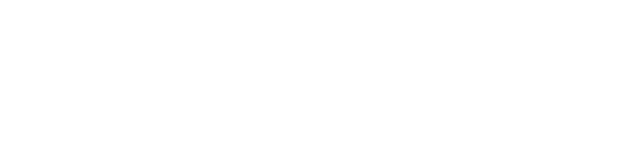
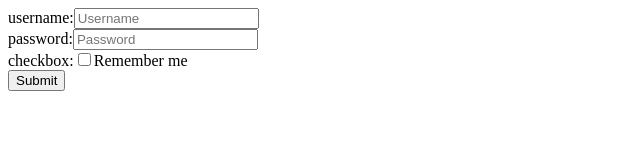
Before and after one commit to acciojob/remember-me-login-form-Ankit0315, a website: page main.html in a window 1280 px wide. Shown: the whole page, without its empty margins (0-640 px from the left). Drawn offline with Linux system fonts and the light colour scheme.

Commit message:
created a submission

```diff
--- a/main.html
+++ b/main.html
@@ -8,6 +8,18 @@
 
 <body>
 	<!-- the entire body must be written by student -->
+	<form>
+		username:<input type ="text" placeholder="Username" id ="username">
+		<br>
+			password:<input type ="password" placeholder="Password" id ="password">
+		<br>
+		checkbox:<input type ="checkbox"  id ="checkbox">Remember me
+		<br>
+		<input type ="submit" id ="submit" value="Submit" onclick="submit()">
+
+
+	</form>
+
     <script type="text/javascript" src="./script.js">
 </script>
 
--- a/script.js
+++ b/script.js
@@ -1 +1,6 @@
 //your JS code here. If required.
+function submit() {
+var check=document.getElementbyId("checkbox");
+
+
+}
```
